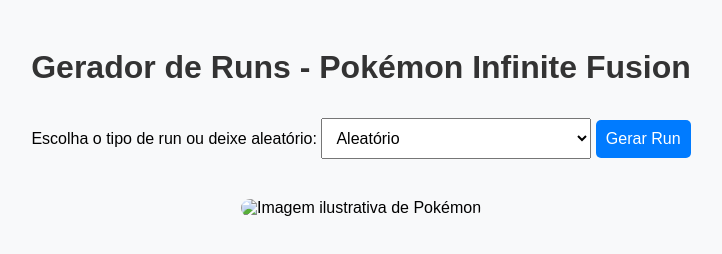
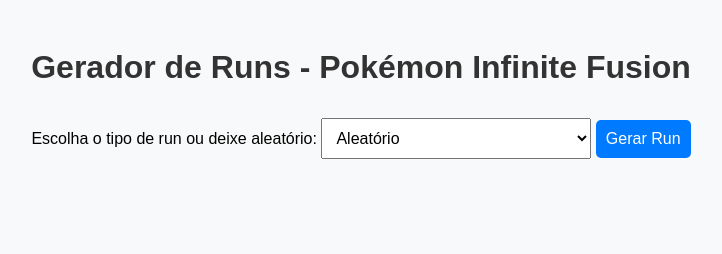
Before and after one commit to VitorS98/VitorS98.github.io, a plain HTML site: page index.html in a window 1280 px wide. Shown: the whole page, without its empty margins (279-1001 px from the left). Drawn offline with Linux system fonts and the light colour scheme.

Commit message:
Update index.html

```diff
--- a/index.html
+++ b/index.html
@@ -58,8 +58,6 @@
     <button onclick="gerarRun()">Gerar Run</button>
     <div id="resultado"></div>
 
-    <!-- Exemplo de imagem -->
-    <img src="caminho-da-imagem.jpg" alt="Imagem ilustrativa de Pokémon" id="imagem">  <!-- Troque pelo caminho da sua imagem -->
 
 <script>
     function gerarRun() {
```
